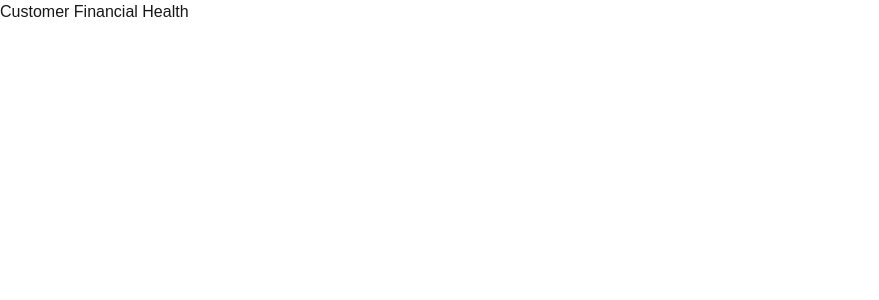
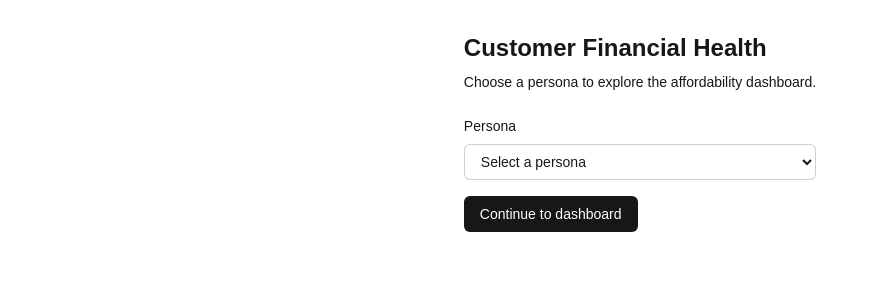
Before and after one commit to VinayakHegde/customer-financial-health, a Next.js app: page / in a window 1280 px wide. Shown: the top 300 px of the page, without its empty margins (0-879 px from the left). Built offline with nearby package versions, Linux system fonts and the light colour scheme.

Commit message:
feat(customer-financial-health): add persona picker on home page
Expose selectPersona server action to set the persona cookie and redirect
to /dashboard after the user chooses from the seven fixture personas.

```diff
--- /dev/null
+++ b/src/app/actions.ts
@@ -0,0 +1,15 @@
+"use server";
+
+import { redirect } from "next/navigation";
+import { setPersonaId } from "../../lib/identity/persona-cookie";
+import { getPersonaById } from "../../lib/personas";
+
+export async function selectPersona(formData: FormData): Promise<void> {
+  const personaId = formData.get("personaId");
+  if (typeof personaId !== "string" || !getPersonaById(personaId)) {
+    redirect("/");
+  }
+
+  await setPersonaId(personaId);
+  redirect("/dashboard");
+}
--- a/src/app/page.tsx
+++ b/src/app/page.tsx
@@ -1,7 +1,41 @@
+import { personas } from "../../lib/personas";
+import { selectPersona } from "./actions";
+
 export default function Home() {
   return (
-    <main>
-      <h1>Customer Financial Health</h1>
+    <main className="mx-auto max-w-lg px-4 py-8">
+      <h1 className="text-2xl font-semibold text-foreground">
+        Customer Financial Health
+      </h1>
+      <p className="mt-2 text-sm text-foreground">
+        Choose a persona to explore the affordability dashboard.
+      </p>
+      <form action={selectPersona} className="mt-6 space-y-4">
+        <div>
+          <label htmlFor="personaId" className="block text-sm font-medium text-foreground">
+            Persona
+          </label>
+          <select
+            id="personaId"
+            name="personaId"
+            required
+            className="mt-2 w-full rounded-md border border-foreground/20 bg-background px-3 py-2 text-sm text-foreground"
+          >
+            <option value="">Select a persona</option>
+            {personas.map((persona) => (
+              <option key={persona.id} value={persona.id}>
+                {persona.label}
+              </option>
+            ))}
+          </select>
+        </div>
+        <button
+          type="submit"
+          className="inline-flex min-h-6 min-w-6 items-center justify-center rounded-md bg-foreground px-4 py-2 text-sm font-medium text-background focus-visible:outline focus-visible:outline-2 focus-visible:outline-offset-2 focus-visible:outline-foreground"
+        >
+          Continue to dashboard
+        </button>
+      </form>
     </main>
   );
 }
```
Also changed, not shown: 1 other file (tests, documents, lock files or other folders).
